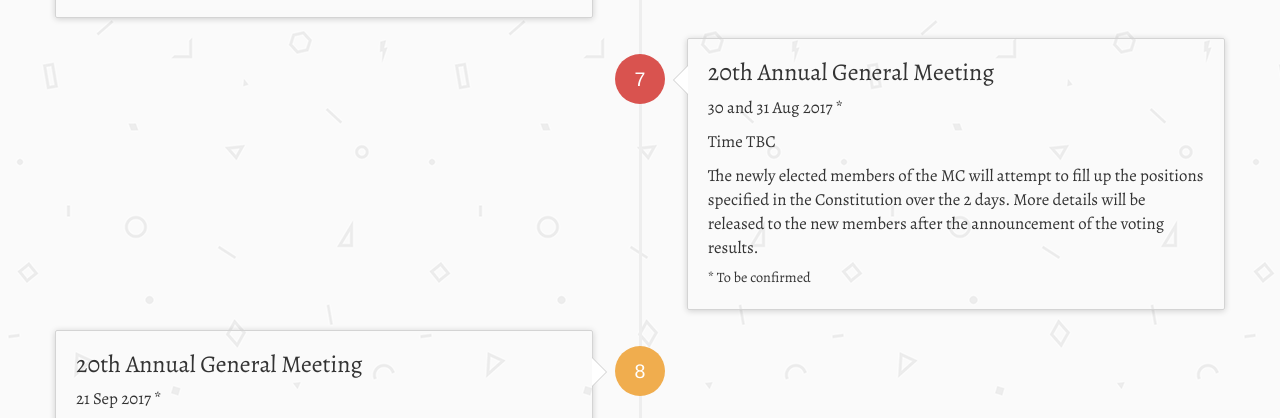
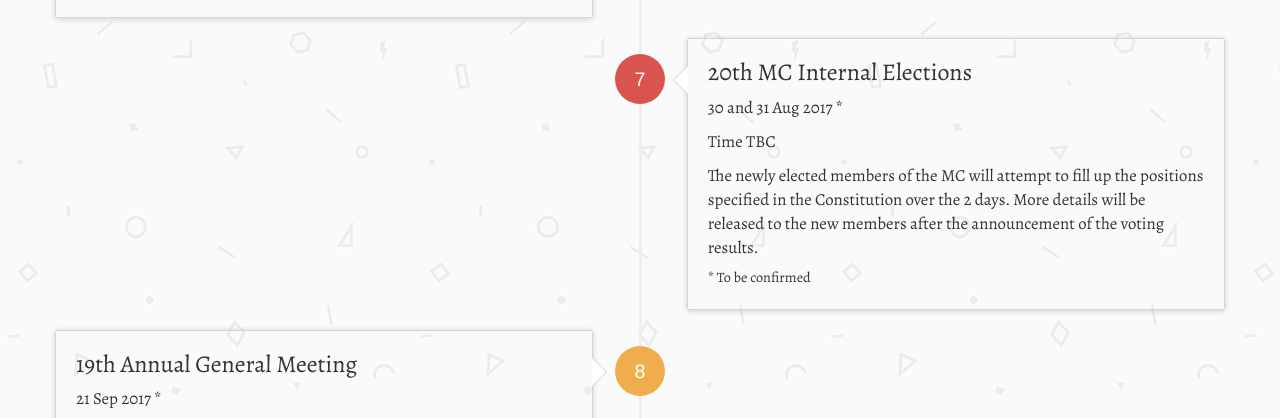
Before and after one commit to NUSComputingDev/elections, a plain HTML site: page index.html in a window 1280 px wide. Shown: the part 4065-4483 px from the top of the page. Drawn offline with nearby package versions, Linux system fonts and the light colour scheme.

Commit message:
Rectify internal elections title in timeline
Change 20th AGM to 19th AGM

Signed-off-by: Jia Yee <jiayeerawr@gmail.com>

```diff
--- a/index.html
+++ b/index.html
@@ -348,7 +348,7 @@
           <div class="timeline-badge danger">7</div> <!-- 10 if there is by-elections -->
           <div class="timeline-panel">
             <div class="timeline-heading">
-              <h3 class="timeline-title">20th Annual General Meeting</h3>
+              <h3 class="timeline-title">20th MC Internal Elections</h3>
               <p>30 and 31 Aug 2017 *</p>
               <p>Time TBC</p>
             </div>
@@ -365,7 +365,7 @@
           <div class="timeline-badge warning">8</div> <!-- 11 if there is by-elections -->
           <div class="timeline-panel">
             <div class="timeline-heading">
-              <h3 class="timeline-title">20th Annual General Meeting</h3>
+              <h3 class="timeline-title">19th Annual General Meeting</h3>
               <p>21 Sep 2017 *</p>
             </div>
             <div class="timeline-body">
```
